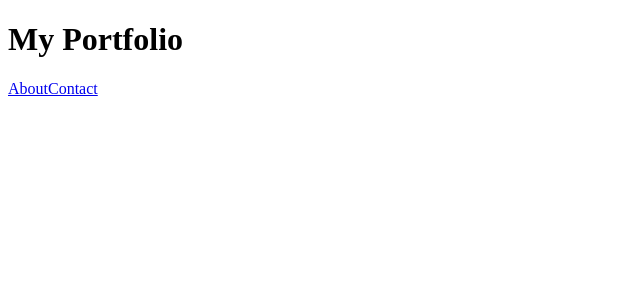
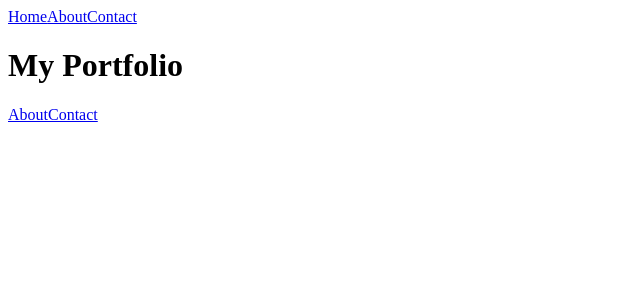
Before and after one commit to molpui0726/my-portfolio, a Next.js app: page / in a window 1280 px wide. Shown: the top 300 px of the page, without its empty margins (0-640 px from the left). Built offline with nearby package versions, Linux system fonts and the light colour scheme.

Commit message:
add: 削除した layout.tsx を戻した

```diff
--- /dev/null
+++ b/src/app/layout.tsx
@@ -0,0 +1,22 @@
+import type React from 'react';
+import 'tailwindcss/tailwind.css';
+import Header from '@/components/organisms/Header';
+
+type LayoutProps = {
+	children?: React.ReactNode;
+};
+
+const Layout: React.FC<LayoutProps> = ({ children }) => {
+	return (
+		<html lang='ja'>
+			<body>
+				<main>
+					<Header />
+					{children}
+				</main>
+			</body>
+		</html>
+	);
+};
+
+export default Layout;
```
